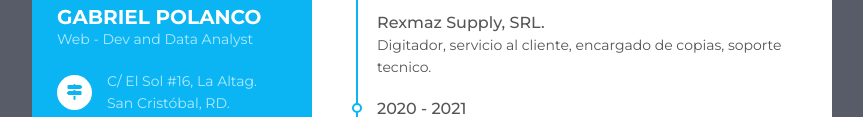
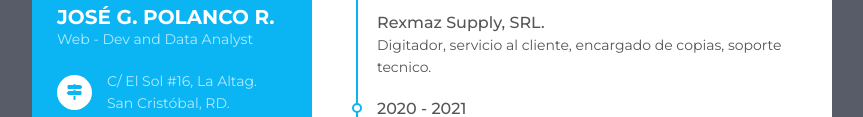
Before and after one commit to PolancoG/GabrielPolancoCV, a plain HTML site: page index.html in a window 1280 px wide. Shown: the part 349-466 px from the top of the page, without its empty margins (208-1071 px from the left). Drawn offline with Linux system fonts and the light colour scheme.

Commit message:
Cambio de nombre

```diff
--- a/index.html
+++ b/index.html
@@ -17,7 +17,7 @@
      <div class="resume_content">
        <div class="resume_item resume_info">
          <div class="title">
-           <p class="bold">Gabriel Polanco</p>
+           <p class="bold">José G. Polanco R.</p>
            <p class="regular">Web - Dev and Data Analyst</p>
          </div>
          <ul>
```
